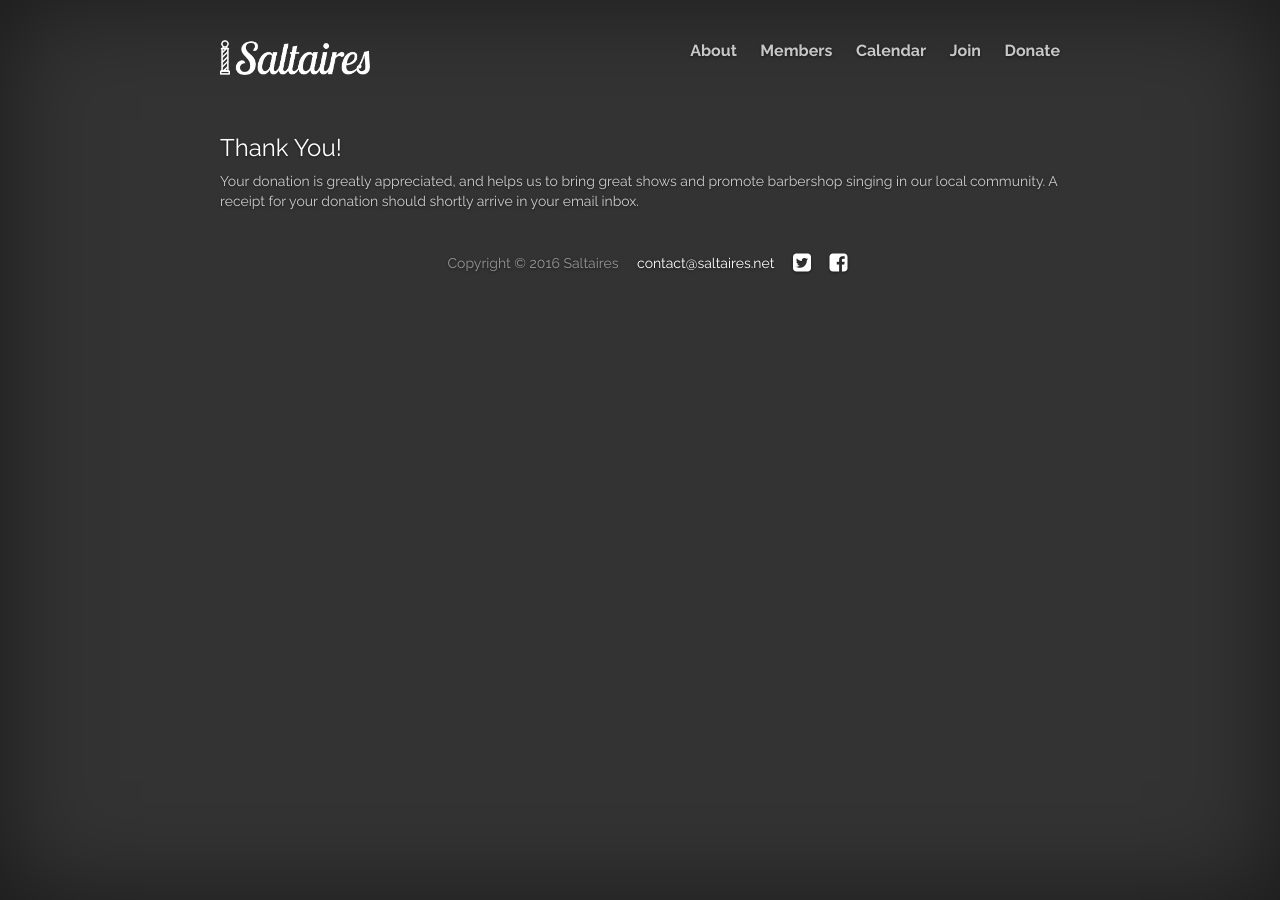
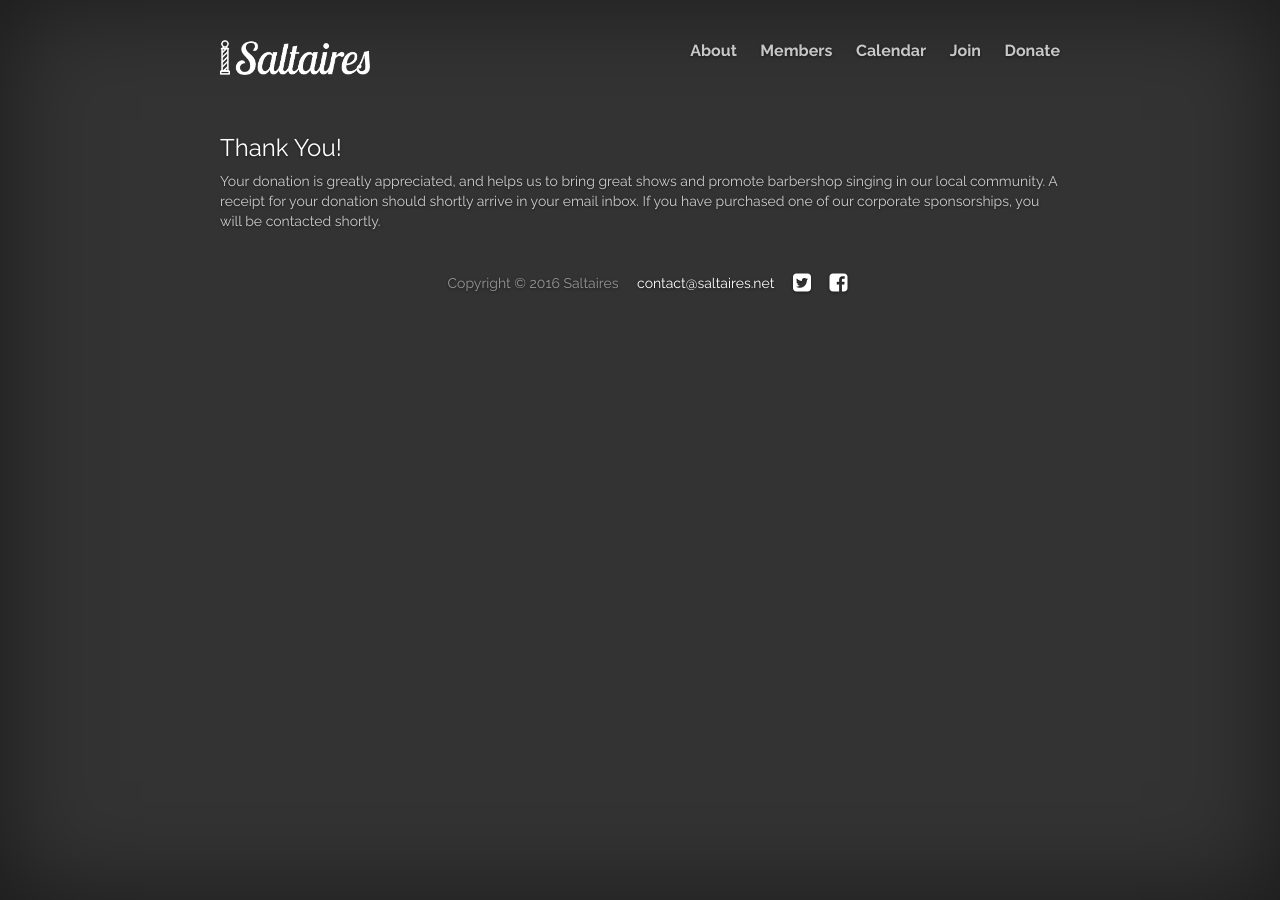
Before and after one commit to cayblood/saltaires, a Jekyll site: the page built from jekyll-site/thanks.md, in a window 1280 px wide. Built offline with Jekyll 4.4.1, drawn with Linux system fonts in a browser that asks for light colours; nearby versions of some CDN libraries; library files that are not in the unit come from our copies.

Commit message:
Update donation thank-you

```diff
--- a/jekyll-site/thanks.md
+++ b/jekyll-site/thanks.md
@@ -8,4 +8,5 @@
 
 Your donation is greatly appreciated, and helps us to bring great shows and
 promote barbershop singing in our local community. A receipt for your donation
-should shortly arrive in your email inbox.
+should shortly arrive in your email inbox. If you have purchased one of our
+corporate sponsorships, you will be contacted shortly.
```
